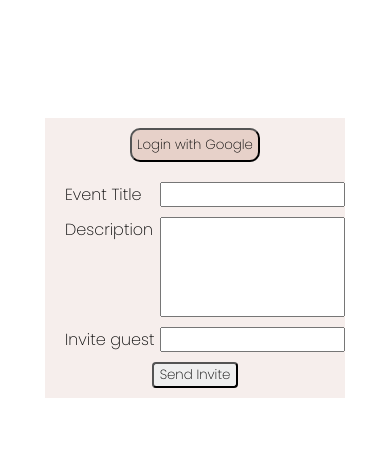
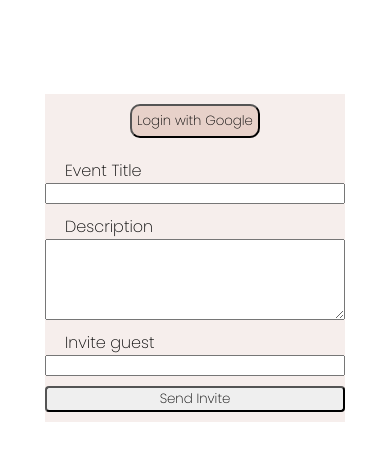
Before and after one commit to AndieC/schedule-me, a website: page public/index.html in a window 390 px wide. Drawn offline with Linux system fonts and the light colour scheme.

Commit message:
Adds responsive styling and text area

```diff
--- a/public/index.html
+++ b/public/index.html
@@ -26,7 +26,7 @@
             </div>
             <div class="flex-input event-description">
                 <label for="event description">Description</label>
-                <input type="text" name="description">
+                <textarea name="event description" rows="5" cols="15"></textarea>
             </div>
             <div class="flex-input">
                 <label for="attendee email">Invite guest</label>
--- a/public/style.css
+++ b/public/style.css
@@ -41,10 +41,6 @@
     margin-bottom: 10px;
 }
 
-.flex-input.event-description {
-    min-height: 100px;
-}
-
 .form-submit {
     border-radius: 4px;
     font-family: 'Poppins', sans-serif;
@@ -59,3 +55,12 @@
     flex-basis: 100px;
     margin-left: 20px;
 }
+
+@media all and (max-width: 480px) {
+    .flex-input {
+        flex-direction: column;
+    }
+    label {
+        flex-basis: 0;
+    }
+}
```
